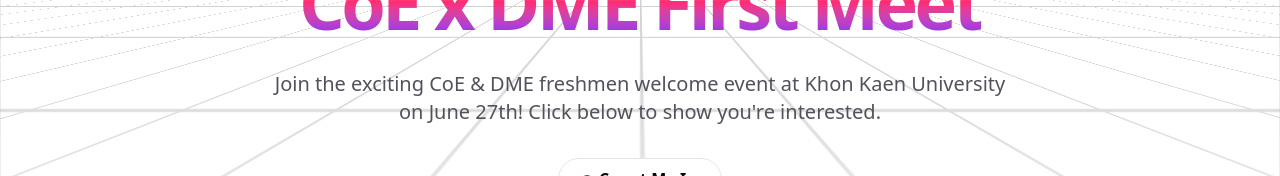
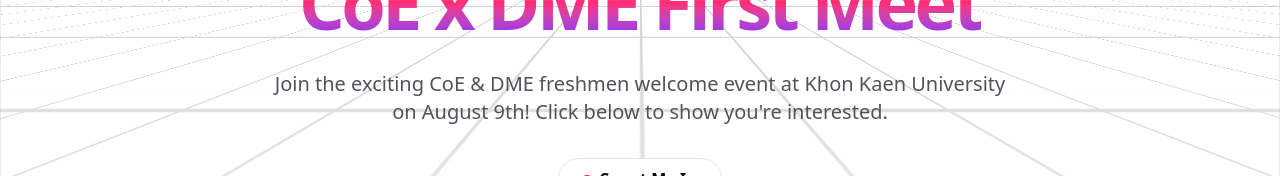
Before and after one commit to toomtoomluvcat/Frontend_Coe_x_DME_First_Meet, a Next.js app: page / in a window 1280 px wide. Shown: the part 375-551 px from the top of the page. Built offline with nearby package versions, Linux system fonts and the light colour scheme; no server answers.

Commit message:
update date in landingpage

```diff
--- a/app/page.tsx
+++ b/app/page.tsx
@@ -59,7 +59,7 @@
       <span className="pointer-events-none mt-4 z-10 whitespace-pre-wrap bg-gradient-to-b from-[#ffd319] via-[#ff2975] to-[#8c1eff] bg-clip-text text-center text-7xl font-bold leading-none tracking-tighter text-transparent">
         CoE x DME First Meet
       </span>
-      <p className="mt-8 z-11 text-zinc-600 md:max-w-[800px] text-xl px-6 text-center">Join the exciting CoE & DME freshmen welcome event at Khon Kaen University on June 27th! Click below to show you're interested.</p>
+      <p className="mt-8 z-11 text-zinc-600 md:max-w-[800px] text-xl px-6 text-center">Join the exciting CoE & DME freshmen welcome event at Khon Kaen University on August 9th! Click below to show you're interested.</p>
 
       {/*button under */}
        <div className="mt-8">
```
